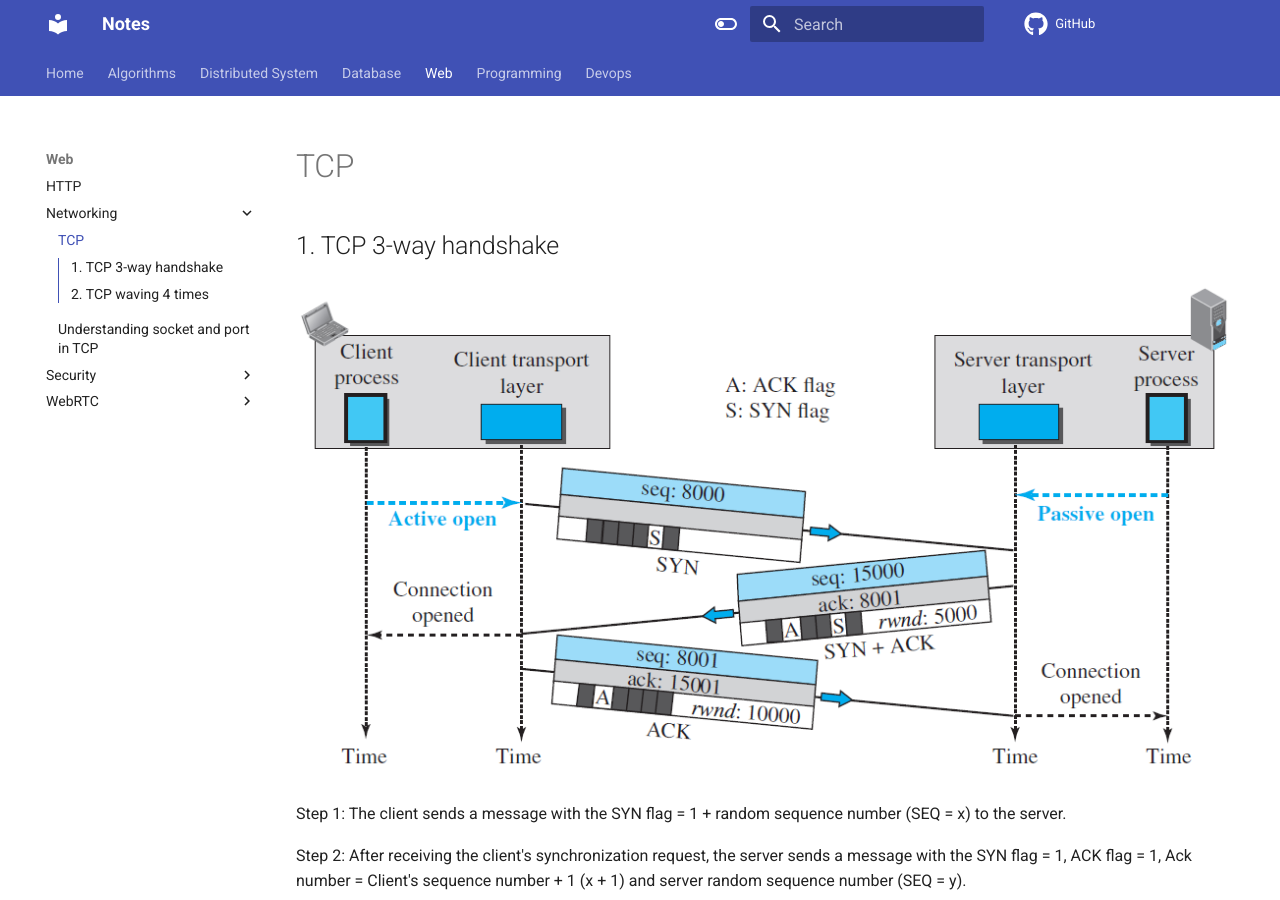
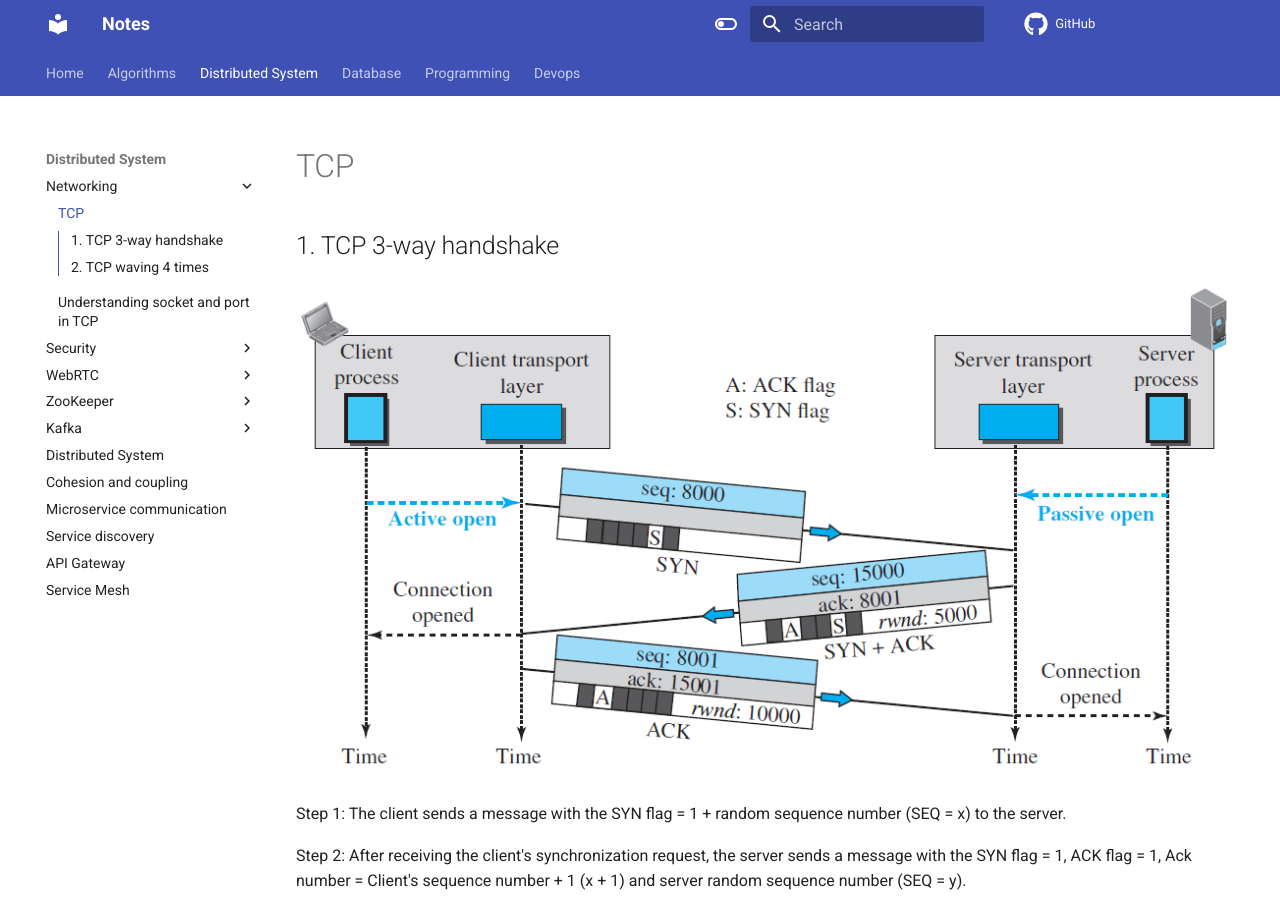
Before and after one commit to dinhhuy258/notes, an MkDocs documentation site: the page built from docs/distributed-system/networking/tcp.md, in a window 1280 px wide and 900 px high. Built offline with MkDocs 1.6.1 and Material for MkDocs 9.7.7, drawn with Linux system fonts in a browser that asks for light colours; comment, search, counter and statistics services are not loaded; part of the change alters nothing that is shown.

Commit message:
Move web -> distributed system

```diff
--- a/mkdocs.yml
+++ b/mkdocs.yml
@@ -62,6 +62,20 @@ nav:
     - Submask Enumeration : algorithms/submask_enumeration.md
     - Ternary Search: algorithms/ternary_search.md
   - Distributed System:
+    - Networking:
+      - TCP: distributed-system/networking/tcp.md
+      - Understanding socket and port in TCP: distributed-system/networking/understanding_socket_and_port_in_tcp.md
+    - Security:
+      - JWT: distributed-system/security/jwt.md
+      - OAuth2: distributed-system/security/oauth2.md
+      - OpenId Connect: distributed-system/security/openid_connect.md
+      - CORS: distributed-system/security/cors.md
+    - WebRTC:
+      - WebRTC: distributed-system/webrtc/webrtc.md
+      - Signaling: distributed-system/webrtc/signaling.md
+      - Connecting: distributed-system/webrtc/connecting.md
+      - Media communication: distributed-system/webrtc/media_communication.md
+      - Example: distributed-system/webrtc/example.md
     - ZooKeeper:
       - Fundamentals: distributed-system/zookeeper/fundamentals.md
       - Workflow: distributed-system/zookeeper/workflow.md
@@ -96,22 +110,6 @@ nav:
     - NoSQL: database/nosql.md
     - Cassandra: database/cassandra.md
     - LSM Tree: database/lsm_tree.md
-  - Web:
-    - HTTP: web/http.md
-    - Networking:
-      - TCP: web/networking/tcp.md
-      - Understanding socket and port in TCP: web/networking/understanding_socket_and_port_in_tcp.md
-    - Security:
-      - JWT: web/security/jwt.md
-      - OAuth2: web/security/oauth2.md
-      - OpenId Connect: web/security/openid_connect.md
-      - CORS: web/security/cors.md
-    - WebRTC:
-      - WebRTC: web/webrtc/webrtc.md
-      - Signaling: web/webrtc/signaling.md
-      - Connecting: web/webrtc/connecting.md
-      - Media communication: web/webrtc/media_communication.md
-      - Example: web/webrtc/example.md
   - Programming:
     - Golang:
       - Array and slice: programming/golang/array_and_slice.md
```
Also changed, not shown: docs/distributed-system/http.md (renamed from docs/web/http.md), docs/distributed-system/networking/tcp.md (renamed from docs/web/networking/tcp.md), docs/distributed-system/networking/understanding_socket_and_port_in_tcp.md (renamed from docs/web/networking/understanding_socket_and_port_in_tcp.md), docs/distributed-system/security/cors.md (renamed from docs/web/security/cors.md), docs/distributed-system/security/jwt.md (renamed from docs/web/security/jwt.md), docs/distributed-system/security/oauth2.md (renamed from docs/web/security/oauth2.md), docs/distributed-system/security/openid_connect.md (renamed from docs/web/security/openid_connect.md), docs/distributed-system/webrtc/connecting.md (renamed from docs/web/webrtc/connecting.md), docs/distributed-system/webrtc/example.md (renamed from docs/web/webrtc/example.md), docs/distributed-system/webrtc/media_communication.md (renamed from docs/web/webrtc/media_communication.md), docs/distributed-system/webrtc/securing.md (renamed from docs/web/webrtc/securing.md), docs/distributed-system/webrtc/signaling.md (renamed from docs/web/webrtc/signaling.md), docs/distributed-system/webrtc/webrtc.md (renamed from docs/web/webrtc/webrtc.md).
